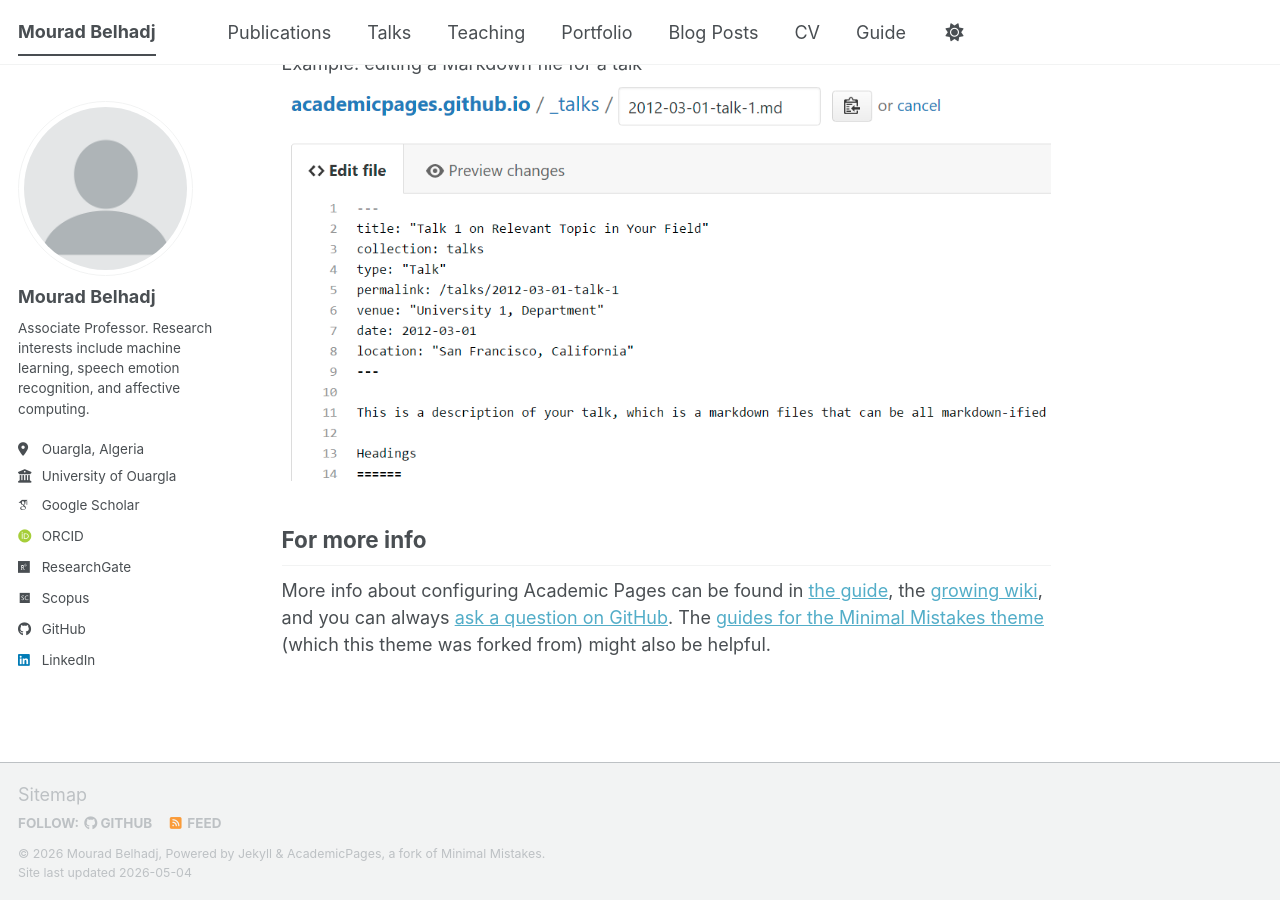
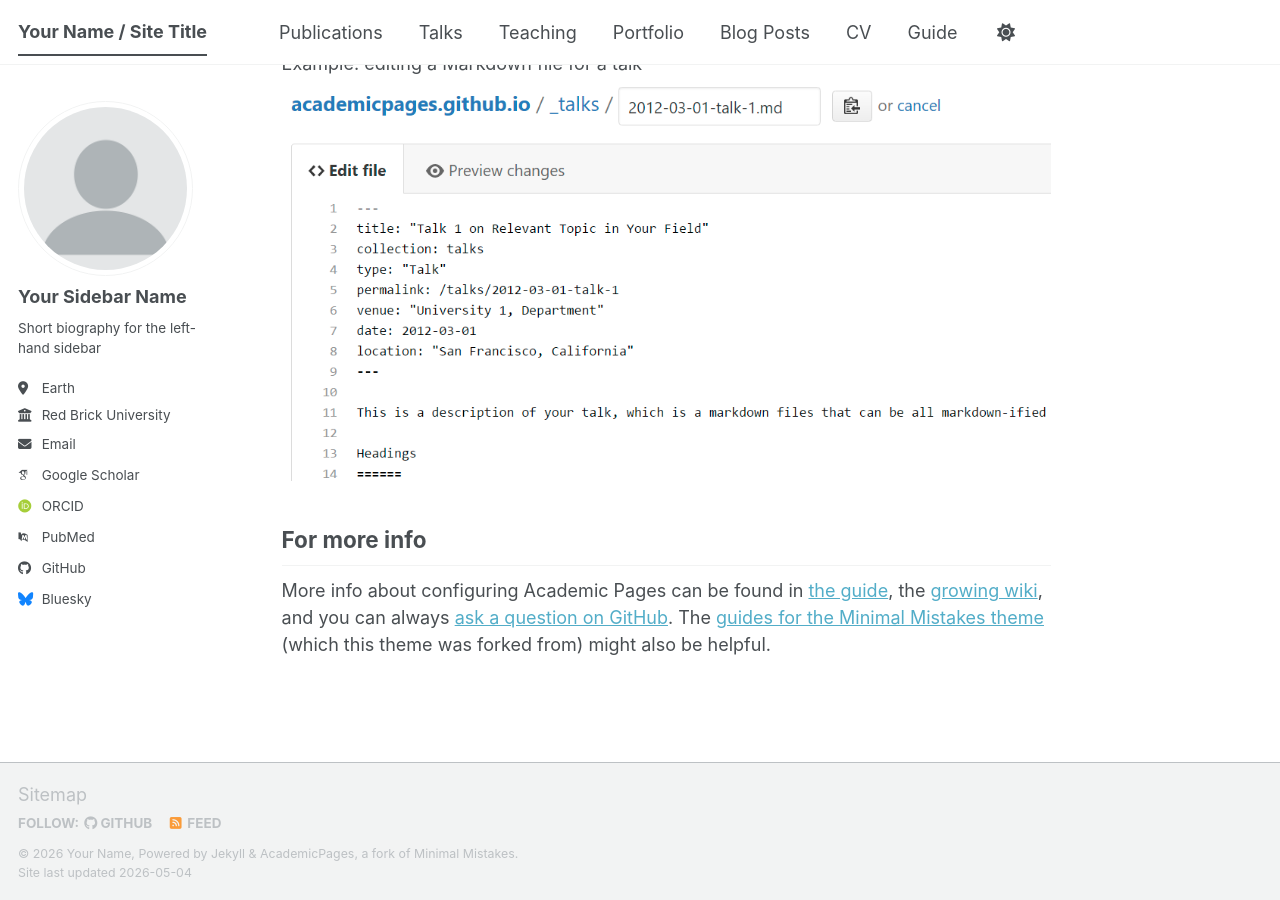
Before and after one commit to sawat80/mbelhadj.github.io, a Jekyll site: the page built from _pages/about.md, in a window 1280 px wide and 900 px high, scrolled down 2720 px. Built offline with Jekyll 4.4.1, drawn with Linux system fonts in a browser that asks for light colours; some web fonts are replaced; a script bundle is joined from its source files by our own code; library files that are not in the unit come from our copies; some of the changed lines change nothing that is shown.

Commit message:
Update personal information in _config.yml

```diff
--- a/_config.yml
+++ b/_config.yml
@@ -1,51 +1,51 @@
+# Welcome to Jekyll!
+#
+# This config file is meant for settings that affect your entire site, values
+# which you are expected to set up once and rarely need to edit after that.
+# For technical reasons, this file is *NOT* reloaded automatically when you use
+# `jekyll serve -l -H localhost`. If you change this file, please restart the
+# server process.
+
 # Basic Site Settings
 locale                   : "en-US"
-site_theme               : "default"
-title                    : "Mourad Belhadj"
+site_theme               : "default" # The available themes options are "default", "air", "sunrise", "mint", "dirt" and "contrast"
+title                    : "Your Name / Site Title"
 title_separator          : "-"
-name                     : &name "Mourad Belhadj"
-description              : &description "Academic portfolio of Mourad Belhadj"
-url                      : https://mbelhadj.github.io
-baseurl                  : ""
-repository               : "mbelhadj/mbelhadj.github.io"
+name                     : &name "Your Name"
+description              : &description "Your Name's academic portfolio"   # Update this with a general description of your site, this is the default if not overridden by a page
+url                      : https://academicpages.github.io # The base hostname & protocol for your site e.g. "https://[your GitHub username].github.io",
+                                                           # or if you already have some other page hosted on Github then use "https://[your GitHub username].github.io/[Your Repo Name]"
+baseurl                  : "" # the subpath of your site, e.g. "/blog"
+repository               : "academicpages/academicpages.github.io"
 
-# Author
+# Site Author - The following control what appear as part of the author content on the side bar.
+#               If a field is blank the icon and link will not appear, otherwise it will be shown.
+#               Additional customization can be done by editing /_includes/author-profile.html
 author:
+  # Biographic information
   avatar           : "profile.png"
-  name             : "Mourad Belhadj"
-  bio              : "Associate Professor. Research interests include machine learning, speech emotion recognition, and affective computing."
-  location         : "Ouargla, Algeria"
-  employer         : "University of Ouargla"
+  name             : "Your Sidebar Name"
+  pronouns         : # example: "she/her"
+  bio              : "Short biography for the left-hand sidebar"
+  location         : "Earth"
+  employer         : "Red Brick University"
+  uri              : # URL
+  email            : "none@example.org"
 
-  # Academic profiles
-  googlescholar    : "https://scholar.google.com/citations?user=g9hxXgEAAAAJ&hl=en"
-  orcid            : "https://orcid.org/0000-0002-5413-6662"
-  researchgate     : "https://www.researchgate.net/profile/Belhadj-Mourad"
-  scopus           : "https://www.scopus.com/authid/detail.uri?authorId=57223873522"
+  # Academic websites
+  academia         : # URL
+  arxiv            : # URL - Update with the correct link to your profile
+  googlescholar    : "https://scholar.google.com/citations?user=PS_CX0AAAAAJ"
+  inspire-hep      : # URL
+  impactstory      : # URL
+  orcid            : "https://orcid.org/yourorcidurl"
+  semantic         : # URL
+  ssrn             : # URL
+  pubmed           : "https://www.ncbi.nlm.nih.gov/pubmed/?term=john+snow"
+  researchgate     : # URL
+  scopus           : # URL
+  zotero           : # URL
 
-  # Professional
-  github           : "mbelhadj"
-  linkedin         : "https://www.linkedin.com/in/mourad-belhadj/"
-
-# Publications categories
-publication_category:
-  manuscripts:
-    title: 'Journal Articles'
-  conferences:
-    title: 'Conference Papers'
-  books:
-    title: 'Books'
-
-# Social (important for SEO + Google indexing)
-social:
-  type: Person
-  name: "Mourad Belhadj"
-  links:
-    - "https://scholar.google.com/citations?user=g9hxXgEAAAAJ&hl=en"
-    - "https://orcid.org/0000-0002-5413-6662"
-    - "https://www.researchgate.net/profile/Belhadj-Mourad"
-    - "https://www.scopus.com/authid/detail.uri?authorId=57223873522"
-    - "https://www.linkedin.com/in/mourad-belhadj/"
 
   # Repositories and software development
   bitbucket        : # Username - Update with your username on the site
```
